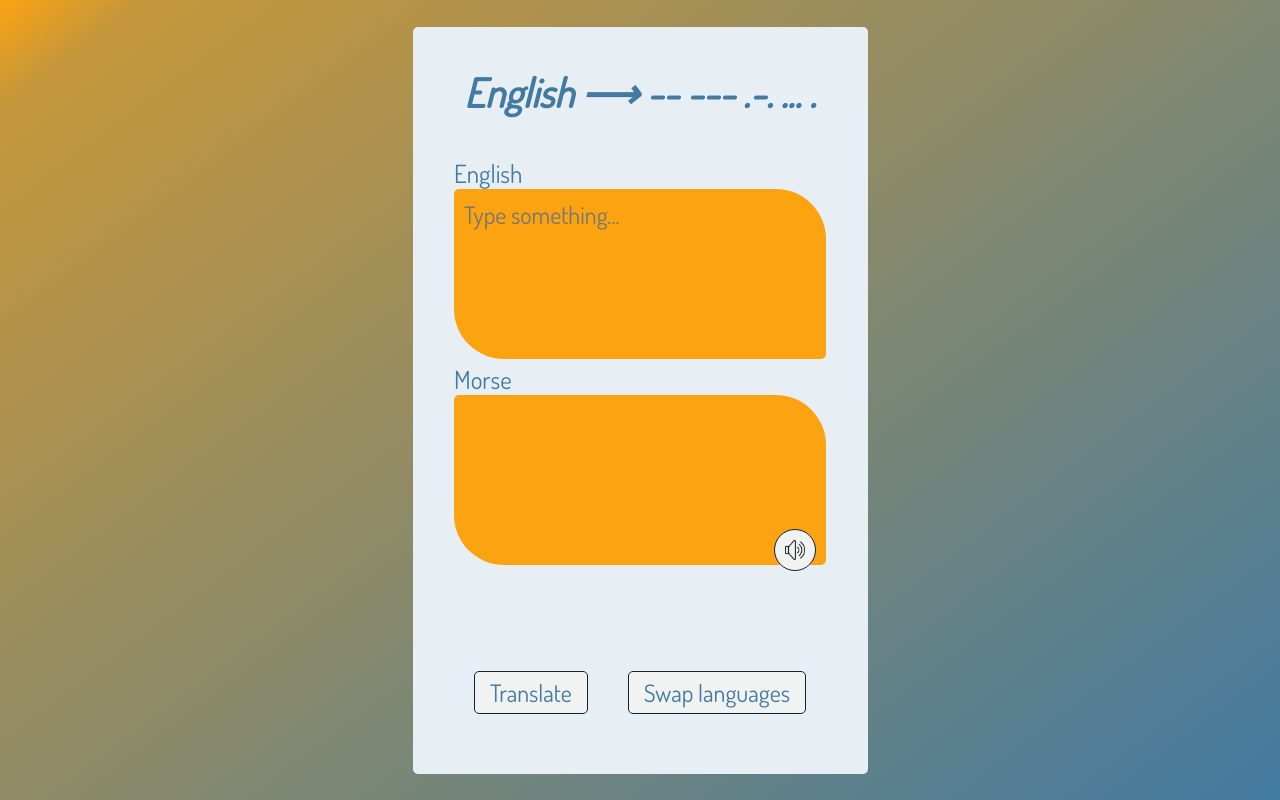
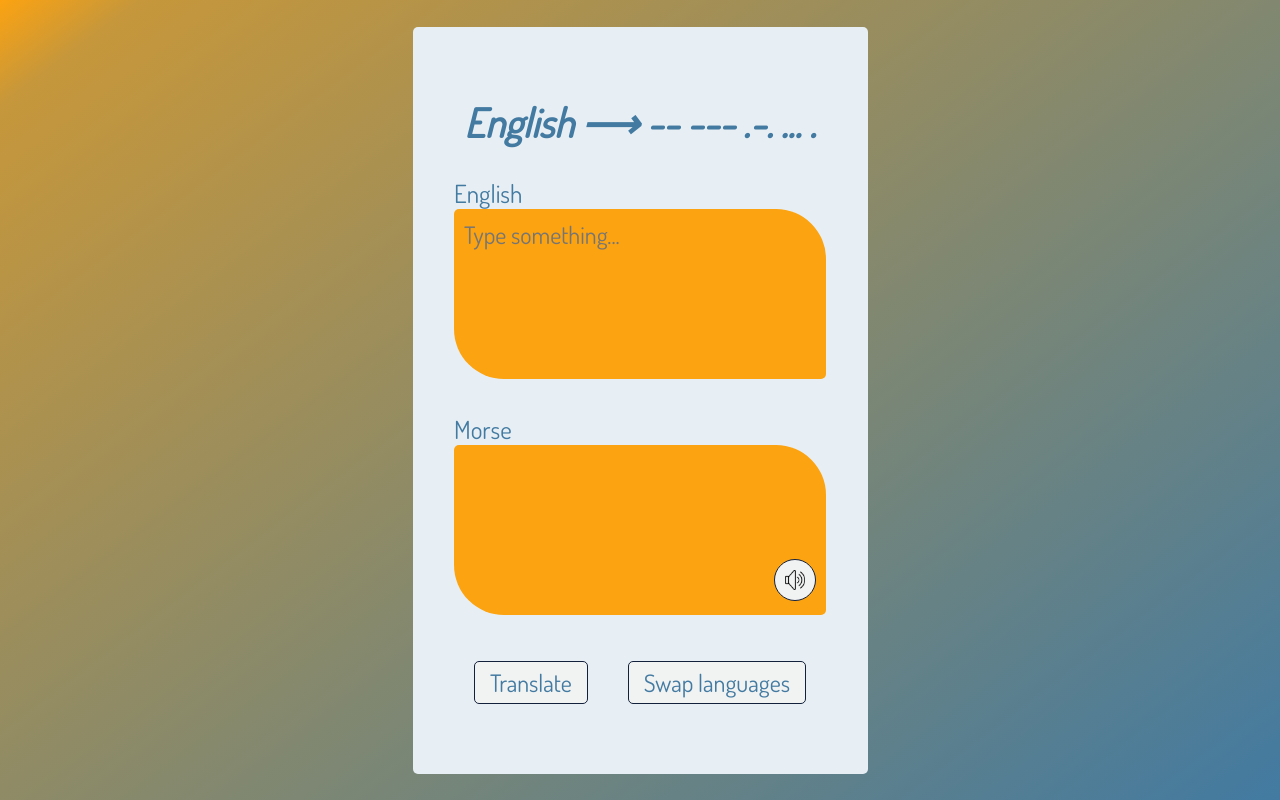
Before and after one commit to agjordan/morse-translator, a website with bundled scripts: page index.html in a window 1280 px wide. Built offline with nearby package versions, Linux system fonts and the light colour scheme.

```diff
--- a/assets/styles/style.scss
+++ b/assets/styles/style.scss
@@ -37,13 +37,13 @@
   padding: 40px;
 
   h1 {
-    padding-bottom: 40px;
+    // padding-bottom: 40px;
     font-size: 2.5em;
     font-style: italic;
   }
 
   .translator__tab {
-    margin-right: auto;
+    margin: 30px auto 0 0;
     font-size: 25px;
   }
 
@@ -69,7 +69,7 @@
   .button {
     display: inline-block;
     width: fit-content;
-    margin: 20px;
+    margin: 0 20px;
     padding: 5px 15px;
     background: #f1f2f2;
     border-radius: 5px;
```
Also changed, not shown: assets/styles/style.css.
